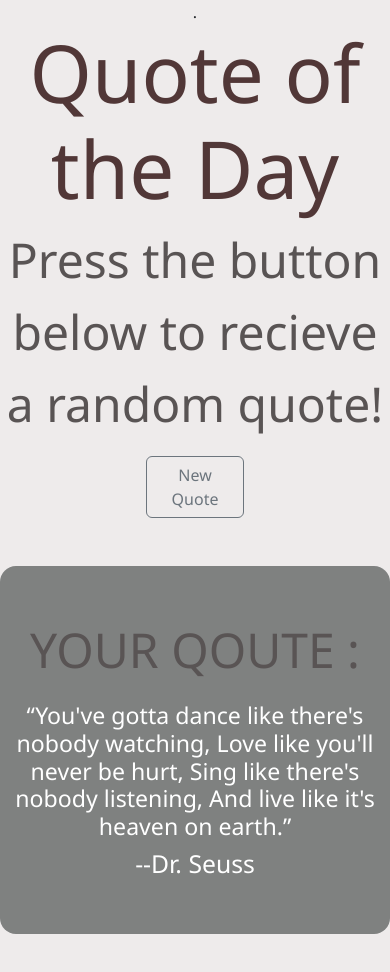
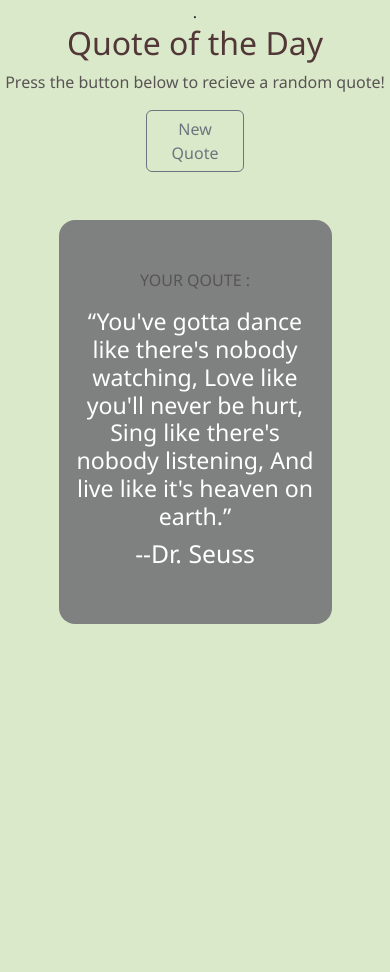
Before and after one commit to Karrim0/KAGHIM, a plain HTML site: page index.html in a window 390 px wide. After the commit the page ends 844 px from the top, so only its background shows below. Drawn offline with Linux system fonts and the light colour scheme.

Commit message:
secound commit

```diff
--- a/style.css
+++ b/style.css
@@ -11,7 +11,7 @@ p
 body
 {
     text-align: center;
-    background-color:rgb(238, 235, 235);
+    background-color:hsla(89, 43%, 51%, 0.3);
     font-family: 'Segoe UI', Tahoma, Geneva, Verdana, sans-serif;
 }
 .qoute-container
@@ -22,3 +22,20 @@ body
     border-radius: 1rem;
     /* display: none; */
 }
+
+@media screen and (max-width :720px) {
+
+    .qoute-container
+    {
+        width: 70%;
+        font-size: 0.7rem;
+    }
+    h1
+    {
+        font-size:2rem;
+    }
+    p
+    {
+        font-size: 1rem;
+    }
+}
```
